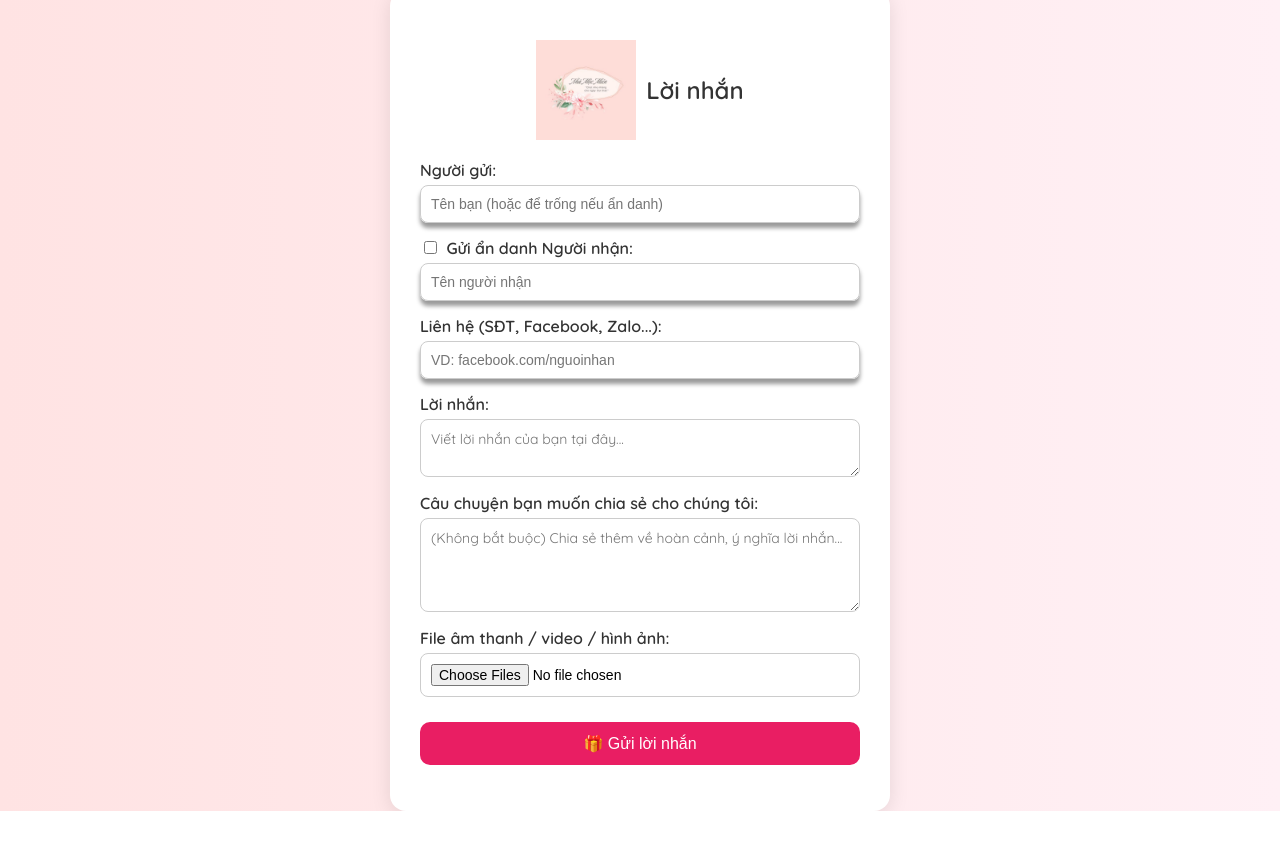
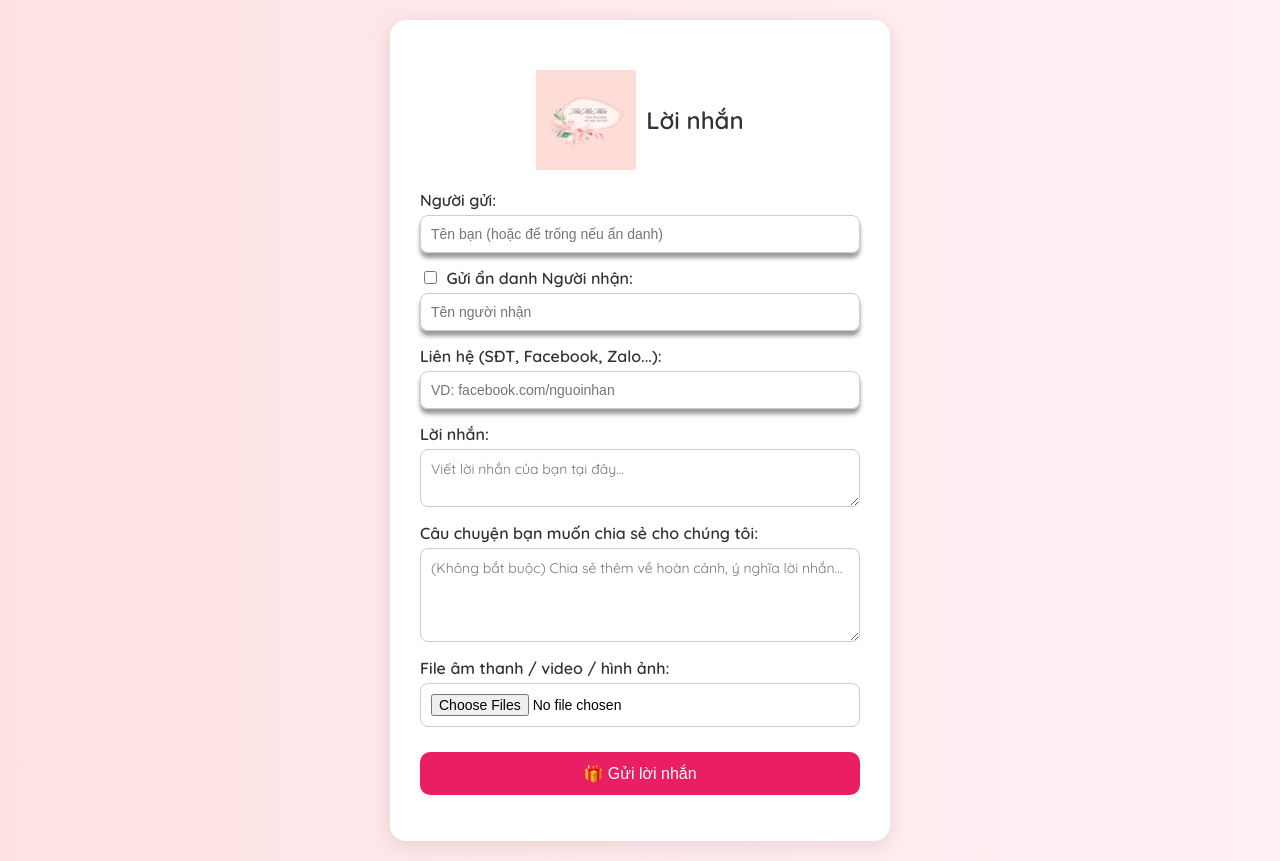
Before and after one commit to nhamocmienn/NhaMocMienn, a website: page index.html in a window 1280 px wide. Before the commit the page ends 811 px from the top, so only its background shows below. Drawn offline with Linux system fonts and the light colour scheme.

Commit message:
fix size

```diff
--- a/styles.css
+++ b/styles.css
@@ -2,9 +2,7 @@
   box-sizing: border-box;
 }
 
-html, body {
-  height: 100%;
-}
+
  body {
       font-family: 'Quicksand', sans-serif;
       background: linear-gradient(to right, #ffe3e3, #fff0f5);
@@ -15,7 +13,10 @@ html, body {
       align-items: center;
       min-height: 100vh;
        overflow-y: auto;
+
     }
+
+
 
     form {
       background: white;
@@ -24,6 +25,7 @@ html, body {
       box-shadow: 0 4px 20px rgba(0, 0, 0, 0.1);
       width: 100%;
       max-width: 500px;
+
     }
 
     h2 {
```
Also changed, not shown: index.html (+1 -0 lines).
